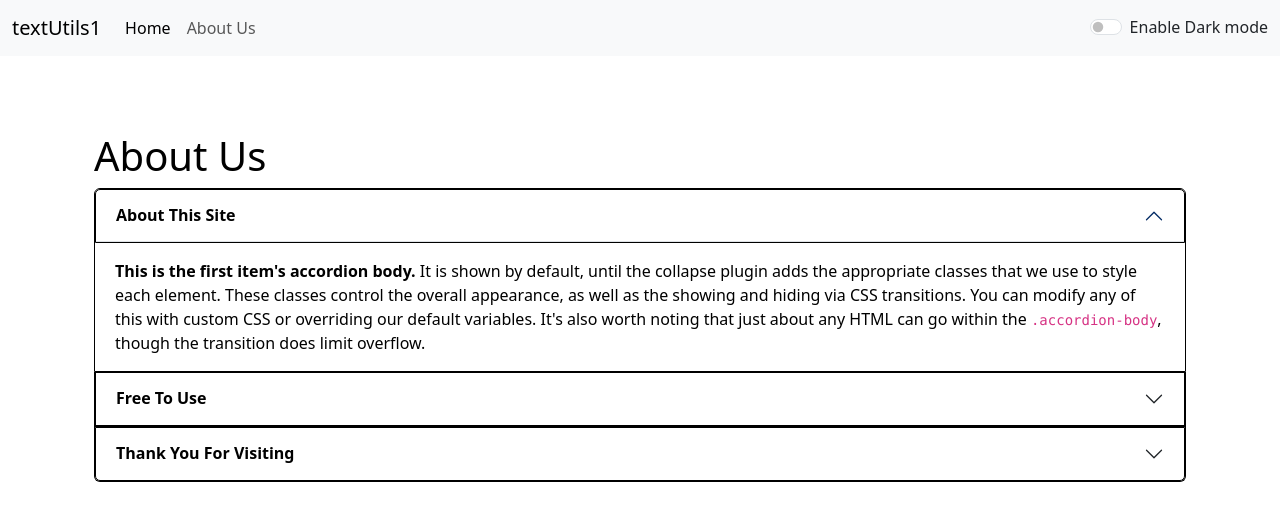
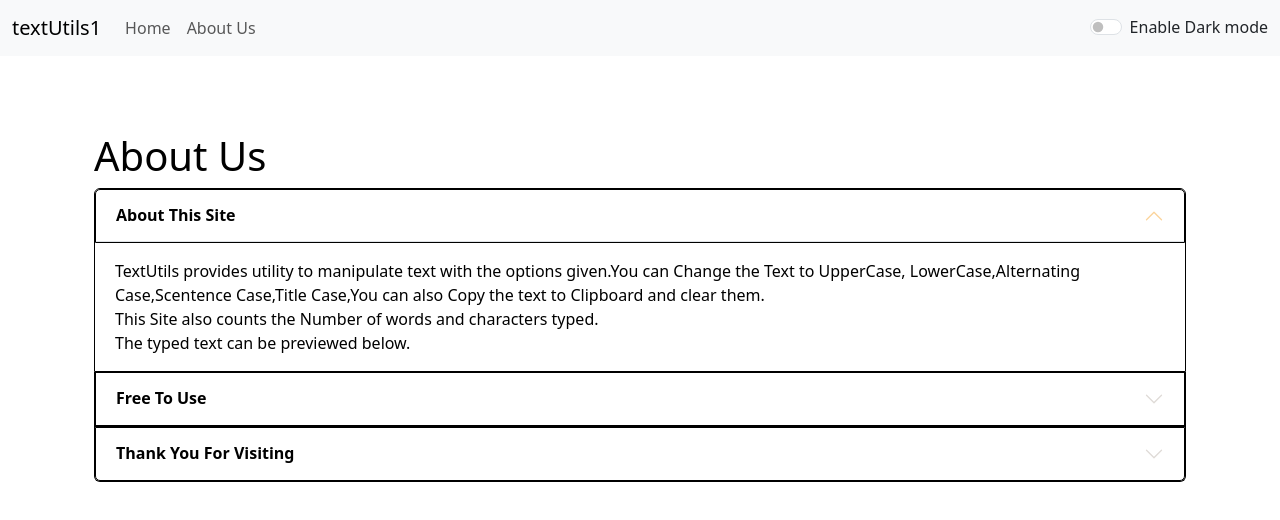
Before and after one commit to deepali-kumble/textutils1, a React (Create React App) app: page /about in a window 1280 px wide. Shown: the top 520 px of the page. Built offline with nearby package versions, Linux system fonts and the light colour scheme.

Commit message:
About.js 	 removed active used to highlight item in navbar Navbar.js 	made changes to count text when typed in new line,used regex TextForm.js 	added css to make accordion arrow white index.css

```diff
--- a/src/components/About.js
+++ b/src/components/About.js
@@ -62,13 +62,12 @@ export default function About(props) {
             data-bs-parent="#accordionExample"
           >
             <div className="accordion-body" style={{backgroundColor: props.mode==='light'?'white':'#0a0a4a',color: props.mode==='light'?'black':'white'}}>
-              <strong>This is the first item's accordion body.</strong> It is shown by
-              default, until the collapse plugin adds the appropriate classes that we
-              use to style each element. These classes control the overall appearance,
-              as well as the showing and hiding via CSS transitions. You can modify
-              any of this with custom CSS or overriding our default variables. It's
-              also worth noting that just about any HTML can go within the{" "}
-              <code>.accordion-body</code>, though the transition does limit overflow.
+              TextUtils provides utility to manipulate text with the options given.You can Change the Text to UpperCase,
+              LowerCase,Alternating Case,Scentence Case,Title Case,You can also Copy the text to Clipboard and clear them.
+                    <br></br>
+                    This Site also counts the Number of words and characters typed.
+                    <br></br>
+                    The typed text can be previewed below.
             </div>
           </div>
         </div>
@@ -92,14 +91,10 @@ export default function About(props) {
             data-bs-parent="#accordionExample"
           >
             <div className="accordion-body" style={{backgroundColor: props.mode==='light'?'white':'#0a0a4a',color: props.mode==='light'?'black':'white'}}>
-              <strong>This is the second item's accordion body.</strong> It is hidden
-              by default, until the collapse plugin adds the appropriate classes that
-              we use to style each element. These classes control the overall
-              appearance, as well as the showing and hiding via CSS transitions. You
-              can modify any of this with custom CSS or overriding our default
-              variables. It's also worth noting that just about any HTML can go within
-              the <code>.accordion-body</code>, though the transition does limit
-              overflow.
+            TextUtils is a free character counter tool that provides instant character count & word count statistics for a given text. TextUtils reports the number of words and characters.
+            Thus it is suitable for writing text with word/ character limit.
+            This word counter software works in any web browsers such as Chrome, Firefox, Internet Explorer, Safari, Opera. It suits to count characters in facebook, blog, books, excel document, pdf document, essays, etc.
+
             </div>
           </div>
         </div>
@@ -123,14 +118,7 @@ export default function About(props) {
             data-bs-parent="#accordionExample"
           >
             <div className="accordion-body" style={{backgroundColor: props.mode==='light'?'white':'#0a0a4a',color: props.mode==='light'?'black':'white'}}>
-              <strong>This is the third item's accordion body.</strong> It is hidden
-              by default, until the collapse plugin adds the appropriate classes that
-              we use to style each element. These classes control the overall
-              appearance, as well as the showing and hiding via CSS transitions. You
-              can modify any of this with custom CSS or overriding our default
-              variables. It's also worth noting that just about any HTML can go within
-              the <code>.accordion-body</code>, though the transition does limit
-              overflow.
+                Thank You For Visiting Us, Hope to have provided you with good functionality. See You Soon!!!
             </div>
           </div>
         </div>
--- a/src/components/Navbar.js
+++ b/src/components/Navbar.js
@@ -32,7 +32,7 @@ export default function Navbar(props) {
         {/* <a className="nav-link active" aria-current="page" href="#">
             Home
           </a> */}
-          <Link className="nav-link active" aria-current="page" to="/">
+          <Link className="nav-link" aria-current="page" to="/">
             Home
           </Link>
         </li>
--- a/src/components/TextForm.js
+++ b/src/components/TextForm.js
@@ -9,7 +9,8 @@ export default function TextForm(props) {
     color: props.mode==='light'?'black':'white',
     backgroundColor: props.mode==='light'?'#ECEBEB':'#15295F',
     border: '1px solid',
-    borderColor: props.mode==='light'?'#ECEBEB':'#0a0a4a'
+    borderColor: props.mode==='light'?'#ECEBEB':'#0a0a4a',
+    borderRadius:'30px'
 }
 
   const handleUpperCaseClick = () => {
@@ -134,7 +135,7 @@ export default function TextForm(props) {
 
       <div className="container my-4" style={textFormStyle}>
         <h2><b>Your text summary</b> </h2>
-        <p><b>Number of words in your text:</b> {text.split(" ").filter((element) => { return element.length !== 0 }).length} </p>
+        <p><b>Number of words in your text:</b> {text.split(/\s+/).filter((element) => { return element.length !== 0 }).length} </p>
         <p><b> Number of chartacters in your text:</b> {text.length}</p>
         <p><b>{0.008 * text.split(" ").filter((element) => { return element.length !== 0 }).length}</b> minutes taken to read the words</p>
         </div>
--- a/src/index.css
+++ b/src/index.css
@@ -0,0 +1,3 @@
+.accordion-button::after{
+    filter:invert(1);
+}
```
Also changed, not shown: package.json (+144 -0 lines), 1 other file (tests, documents, lock files or other folders).
